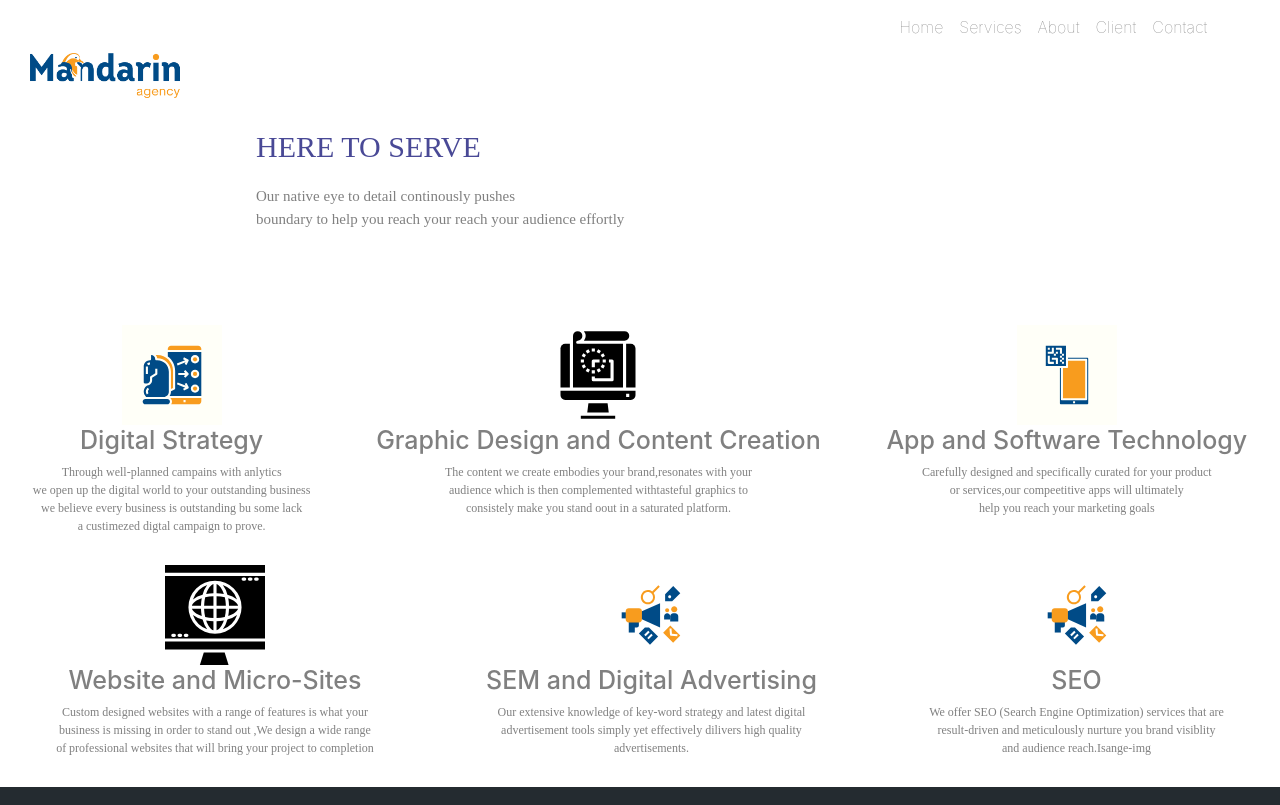
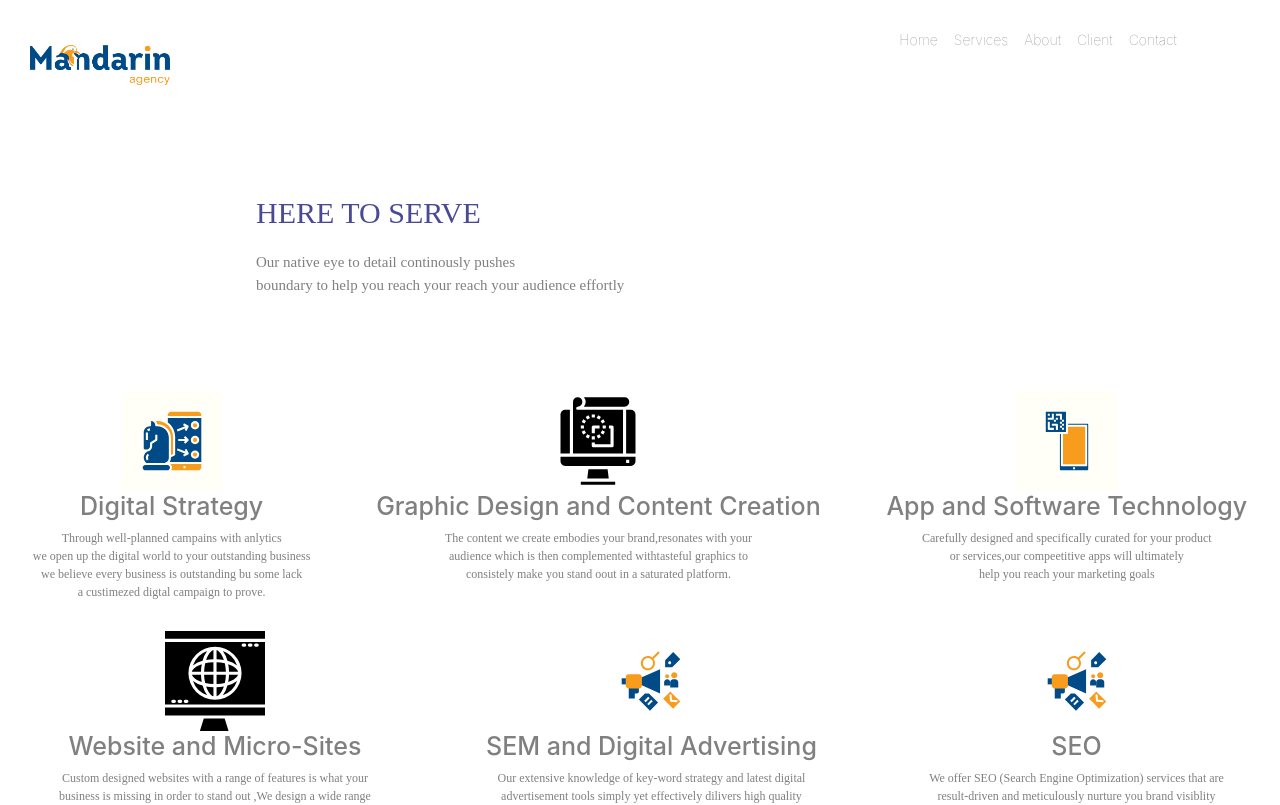
Before and after one commit to T-code1/mandarin-web, a React (Create React App) app: page /explore in a window 1280 px wide. Shown: the top 805 px of the page. Built offline with nearby package versions, Linux system fonts and the light colour scheme; a web font is replaced by a local one.

Commit message:
fixing home and nav issues

```diff
--- a/src/components/client.css
+++ b/src/components/client.css
@@ -1,15 +1,16 @@
 div#section4{
-    background-color: lightgrey;
+    /* background-color: lightgrey; */
 }
 h1{
     color: grey
 }
 
 .client_link {
-    background-color: lightgrey;
+    background-color: rgb(240, 240, 240);
     display: flex;
     flex-wrap: wrap;
     justify-content: center;
+    height:100vh;
 }
 
 img.chickentStore-img,
--- a/src/components/client.js
+++ b/src/components/client.js
@@ -5,7 +5,7 @@ const Client =(props)=>{
     const { id } = props
     return(
         <div ClassName="client" id={id}>
-            <h1>Clients</h1>
+
 
             <div className="client_link">
             <img className="chickentStore-img" src={require("../images/clients/Chickenstore.svg")} alt="clietn" />
--- a/src/components/explore.css
+++ b/src/components/explore.css
@@ -14,9 +14,7 @@
    font-size: 15px;
 }
 
-.explores{
-    /* background-color: lightgray; */
-}
+
 
 img#stategy {
     height: 100px;
--- a/src/components/explore.js
+++ b/src/components/explore.js
@@ -1,11 +1,153 @@
-import React from 'react';
+import React,{useState} from 'react';
 import Navigation from './navigation';
 import Footer from './footer';
 import './explore.css';
-const Explore = () => {
+import {
+  Collapse,
+  Navbar,
+  NavbarToggler,
+  NavbarBrand,
+  Nav,
+  NavItem,
+  NavLink,
+  Row,
+  Col
+} from 'reactstrap';
+import { Link } from "react-scroll";
+
+const logStyles ={
+  height: 40,
+  width: 140,
+ marginTop:40,
+//  position: 'fixed'
+}
+
+const navStyles={
+cursor: "pointer",
+fontSize: 14,
+fontWeight:8,
+padding:2,
+marginTop:"3%",
+marginRight:"10%",
+// position:'fixed'
+}
+
+const Explore = (props) => {
+  const { id } = props
+  const [isOpen, setIsOpen] = useState(false);
+
+  const toggle = () => setIsOpen(!isOpen);
 	return (
 		<div>
-			<Navigation />
+    <div  id={id}>
+      <Row>
+        <Col xs="8">
+          <NavbarBrand href="/"><img style={logStyles} className="logo" src={require("../images/Official_Logo.png")} alt="pixels" /></NavbarBrand>
+        </Col>
+        <Col >
+          <Navbar light  expand="md" >
+            <NavbarToggler onClick={toggle} />
+            <Collapse isOpen={isOpen} navbar>
+              <Nav className="mr-auto" navbar style={navStyles}>
+
+              <NavItem>
+                  <NavLink>
+                    <Link
+                      activeClass="active"
+                      to="section1"
+                      spy={true}
+                      smooth={true}
+                      offset={0}
+                      duration={500}
+                    >
+                      Home
+              </Link>
+                  </NavLink>
+                </NavItem>
+
+            {/* This is the first navigation */}
+
+                <NavItem>
+                  <NavLink>
+                    <Link
+                      activeClass="active"
+                      to="section2"
+                      spy={true}
+                      smooth={true}
+                      offset={0}
+                      duration={500}
+
+                    >
+                      Services
+              </Link>
+                  </NavLink>
+                </NavItem>
+
+
+            {/* This is the first navigation */}
+
+                <NavItem>
+                  <NavLink>
+                    <Link
+                      activeClass="active"
+                      to="section3"
+                      spy={true}
+                      smooth={true}
+                      offset={0}
+                      duration={500}
+                    >
+                    About
+              </Link>
+                  </NavLink>
+                </NavItem>
+
+
+                 <NavItem>
+                  <NavLink>
+                    <Link
+                      activeClass="active"
+                      to="section4"
+                      spy={true}
+                      smooth={true}
+                      offset={0}
+                      duration={500}
+                    >
+                  Client
+              </Link>
+                  </NavLink>
+                </NavItem>
+
+
+                <NavItem>
+                  <NavLink >
+                    <Link
+                      activeClass="active"
+                      to="section5"
+                      spy={true}
+                      smooth={true}
+                      offset={0}
+                      duration={500}
+                    >
+                      Contact
+              </Link>
+                  </NavLink>
+                </NavItem>
+
+              </Nav>
+            </Collapse>
+          </Navbar>
+        </Col>
+      </Row>
+    </div>
+
+
+
+		<div>
+
+    </div>
+
+
+
 			<div className="texts">
 				<p className="toServe">HERE TO SERVE</p>
 				<p className="text">Our native eye to detail continously pushes</p>
--- a/src/components/home.css
+++ b/src/components/home.css
@@ -8,14 +8,22 @@ p span {
 	font-size: 100px;
 	font-weight: bold;
 	color: orange;
+	margin-bottom: 0px;
+	padding-bottom: 1px;
 }
 
 .home_text {
-	margin: 50px;
+	margin: 110px 20px 50px 170px;
+	text-align: left;
 }
-.home p {
+.home p,
+span {
 	font-size: 100px;
 	color: darkgray;
+	font-style: bold;
+	margin-bottom: 0px;
+	padding-bottom: 1px;
+
 }
 
 .logo {
--- a/src/components/navigation.js
+++ b/src/components/navigation.js
@@ -13,22 +13,23 @@ import {
 } from 'reactstrap';
 import { Link } from "react-scroll";
 
-const Example = (props) => {
+const Navigations = (props) => {
   const { id } = props
   const [isOpen, setIsOpen] = useState(false);
 
   const toggle = () => setIsOpen(!isOpen);
 
    const logStyles ={
-     height: 45,
-     width: 150,
+     height: 40,
+     width: 140,
     marginTop:40,
-    position: 'fixed'
+    marginLeft:100
+    // position: 'fixed'
    }
 
  const navStyles={
   cursor: "pointer",
-   fontSize: 16,
+   fontSize: 14,
    fontWeight:8,
    padding:2,
    marginTop:"3%",
@@ -140,4 +141,4 @@ const Example = (props) => {
   );
 }
 
-export default Example;
+export default Navigations;
```
